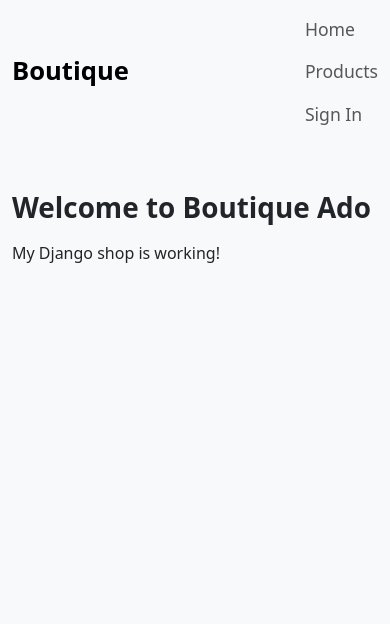
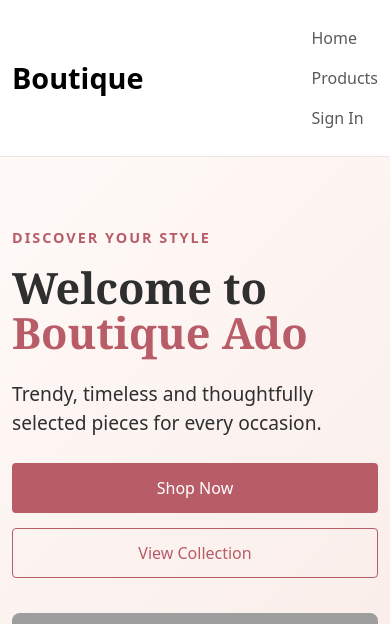
Before and after one commit to Krisztina-sketch/boutique_ado_v1, a Django app: page / in a window 390 px wide. Shown: the top 624 px of the page. Before the commit the page ends 263 px from the top, so only its background shows below. Run offline with Django 3.2, Linux system fonts and the light colour scheme; grey boxes are pictures that could not be loaded.

Commit message:
Redesign Boutique Ado homepage

```diff
--- a/home/static/css/style.css
+++ b/home/static/css/style.css
@@ -1,49 +1,150 @@
 body {
-    background-color: #f8f9fa;
+    background-color: #fffaf8;
+    color: #2f2f2f;
+}
+
+.navbar {
+    background-color: #ffffff !important;
+    padding: 18px 0;
+    border-bottom: 1px solid #f0e5e2;
 }
 
 .navbar-brand {
-    font-size: 1.6rem;
-    font-weight: bold;
+    font-size: 1.8rem;
+    font-weight: 700;
 }
 
-.nav-link {
-    font-size: 1.1rem;
+.hero-section {
+    padding: 70px 0;
+    background: linear-gradient(135deg, #fffaf8, #f7e8e3);
 }
 
-.card {
-    border: none;
-    transition: transform 0.2s ease;
+.hero-kicker {
+    color: #b85c68;
+    font-weight: 700;
+    letter-spacing: 2px;
+    font-size: 0.9rem;
 }
 
-.card:hover {
-    transform: translateY(-5px);
+.hero-title {
+    font-size: 4rem;
+    font-family: Georgia, serif;
+    font-weight: 700;
+    line-height: 1.05;
 }
 
-.card-img-top {
-    height: 450px;
+.hero-title span {
+    color: #b85c68;
+}
+
+.hero-text {
+    font-size: 1.2rem;
+    margin: 25px 0;
+    max-width: 520px;
+}
+
+.hero-buttons {
+    display: flex;
+    gap: 15px;
+}
+
+.btn-boutique {
+    background-color: #b85c68;
+    color: white;
+    padding: 12px 28px;
+    border-radius: 4px;
+}
+
+.btn-boutique:hover {
+    background-color: #9f4e59;
+    color: white;
+}
+
+.btn-outline-boutique {
+    border: 1px solid #b85c68;
+    color: #b85c68;
+    padding: 12px 28px;
+    border-radius: 4px;
+}
+
+.btn-outline-boutique:hover {
+    background-color: #b85c68;
+    color: white;
+}
+
+.hero-image img {
+    width: 100%;
+    height: 480px;
+    object-fit: cover;
+    border-radius: 8px;
+}
+
+.features-strip {
+    background-color: #fff3f0;
+    padding: 35px 0;
+}
+
+.features-strip h5 {
+    font-weight: 700;
+    margin-bottom: 8px;
+}
+
+.features-strip p {
+    margin-bottom: 0;
+    color: #666;
+}
+
+.featured-section {
+    padding: 60px 0;
+}
+
+.section-title {
+    text-align: center;
+    font-family: Georgia, serif;
+    font-size: 2.5rem;
+    margin-bottom: 40px;
+}
+
+.featured-card {
+    background-color: white;
+    border-radius: 8px;
+    overflow: hidden;
+    box-shadow: 0 3px 12px rgba(0, 0, 0, 0.08);
+    padding-bottom: 18px;
+    margin-bottom: 25px;
+}
+
+.featured-card img {
+    width: 100%;
+    height: 300px;
     object-fit: cover;
 }
 
-.card-body {
-    padding: 1.5rem;
+.featured-card h5 {
+    margin: 15px 15px 5px;
+    font-weight: 700;
 }
 
-.card-title {
-    font-weight: bold;
-    margin-bottom: 0.75rem;
+.featured-card p {
+    margin: 0 15px;
+    color: #b85c68;
+    font-weight: 700;
 }
 
-.card-text {
-    color: #6c757d;
+@media (max-width: 768px) {
+    .hero-title {
+        font-size: 2.7rem;
+    }
+
+    .hero-image {
+        margin-top: 35px;
+    }
+
+    .hero-image img {
+        height: 350px;
+    }
+
+    .hero-buttons {
+        flex-direction: column;
+    }
 }
-
-h1 {
-    font-weight: 700;
-    margin-bottom: 1rem;
-}
-
-.mb-4 .btn {
-    margin-right: 0.4rem;
-    margin-bottom: 0.4rem;
-}
--- a/templates/home/index.html
+++ b/templates/home/index.html
@@ -1,10 +1,124 @@
 {% extends "base.html" %}
+{% load static %}
 
 {% block content %}
 
-<div class="container mt-5">
-    <h1>Welcome to Boutique Ado</h1>
-    <p>My Django shop is working!</p>
-</div>
+<section class="hero-section">
+    <div class="container">
+        <div class="row align-items-center">
+
+            <div class="col-md-6">
+                <p class="hero-kicker">DISCOVER YOUR STYLE</p>
+
+                <h1 class="hero-title">
+                    Welcome to <span>Boutique Ado</span>
+                </h1>
+
+                <p class="hero-text">
+                    Trendy, timeless and thoughtfully selected pieces for every occasion.
+                </p>
+
+                <div class="hero-buttons">
+                    <a href="{% url 'products' %}" class="btn btn-boutique">
+                        Shop Now
+                    </a>
+
+                    <a href="{% url 'products' %}" class="btn btn-outline-boutique">
+                        View Collection
+                    </a>
+                </div>
+            </div>
+
+            <div class="col-md-6">
+                <div class="hero-image">
+                    <img src="{% static 'media/products/floral-summer-dress.jpg' %}"
+                         alt="Boutique fashion"
+                         class="img-fluid">
+                </div>
+            </div>
+
+        </div>
+    </div>
+</section>
+
+<section class="features-strip">
+    <div class="container">
+        <div class="row text-center">
+
+            <div class="col-md-3">
+                <h5>Fast Delivery</h5>
+                <p>Quick and reliable shipping</p>
+            </div>
+
+            <div class="col-md-3">
+                <h5>High Quality</h5>
+                <p>Carefully selected products</p>
+            </div>
+
+            <div class="col-md-3">
+                <h5>Secure Shopping</h5>
+                <p>Shop with confidence</p>
+            </div>
+
+            <div class="col-md-3">
+                <h5>Customer Support</h5>
+                <p>We're here to help</p>
+            </div>
+
+        </div>
+    </div>
+</section>
+
+<section class="featured-section">
+    <div class="container">
+
+        <h2 class="section-title">Featured Products</h2>
+
+        <div class="row">
+
+            <div class="col-md-3">
+                <div class="featured-card">
+                    <img src="{% static 'media/products/blue-dress.jpg' %}"
+                         alt="Blue Summer Dress"
+                         class="img-fluid">
+                    <h5>Blue Summer Dress</h5>
+                    <p>£45.00</p>
+                </div>
+            </div>
+
+            <div class="col-md-3">
+                <div class="featured-card">
+                    <img src="{% static 'media/products/blue-casual-blouse.jpg' %}"
+                         alt="Blue Casual Blouse"
+                         class="img-fluid">
+                    <h5>Blue Casual Blouse</h5>
+                    <p>£45.00</p>
+                </div>
+            </div>
+
+            <div class="col-md-3">
+                <div class="featured-card">
+                    <img src="{% static 'media/products/leather-handbag.jpg' %}"
+                         alt="Leather Handbag"
+                         class="img-fluid">
+                    <h5>Leather Handbag</h5>
+                    <p>£55.00</p>
+                </div>
+            </div>
+
+            <div class="col-md-3">
+                <div class="featured-card">
+                    <img src="{% static 'media/products/floral-summer-dress.jpg' %}"
+                         alt="Floral Summer Dress"
+                         class="img-fluid">
+                    <h5>Floral Summer Dress</h5>
+                    <p>£45.00</p>
+                </div>
+            </div>
+
+        </div>
+
+    </div>
+</section>
 
 {% endblock %}
```
Also changed, not shown: db.sqlite3.
